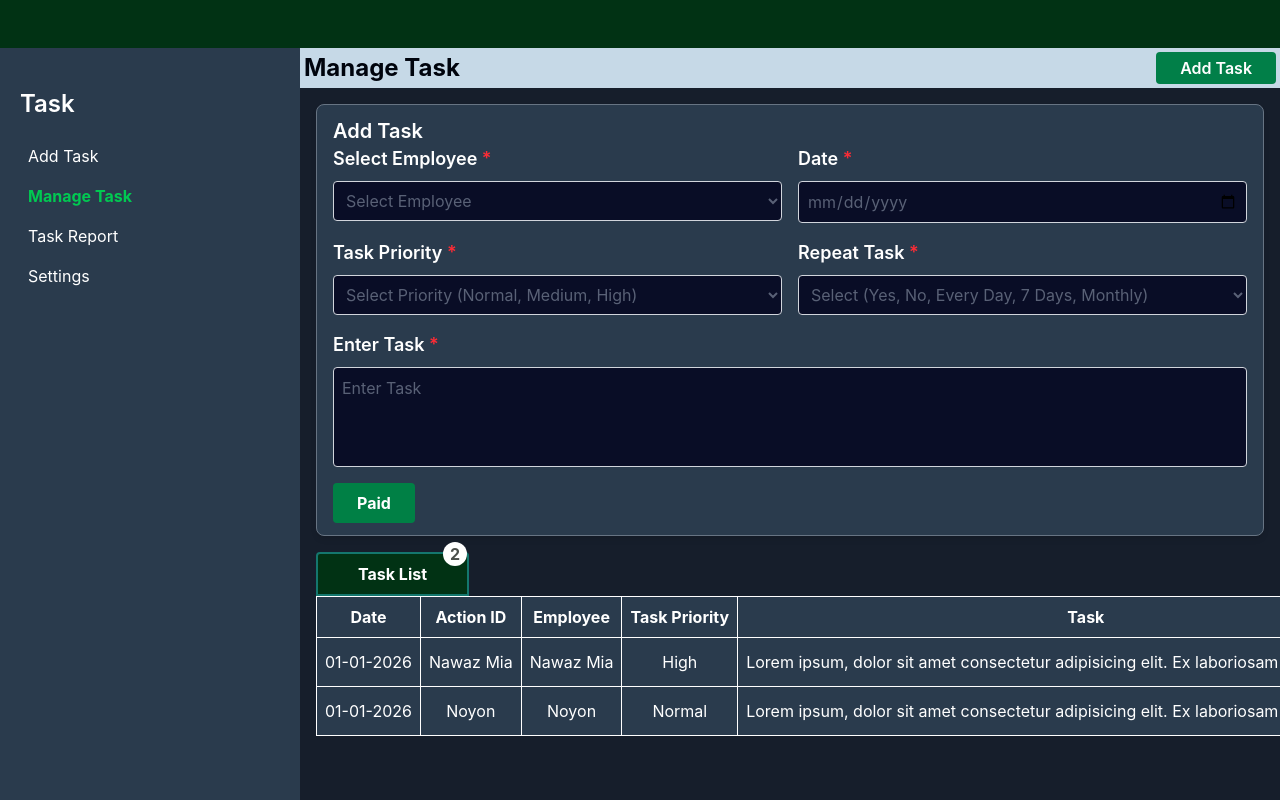
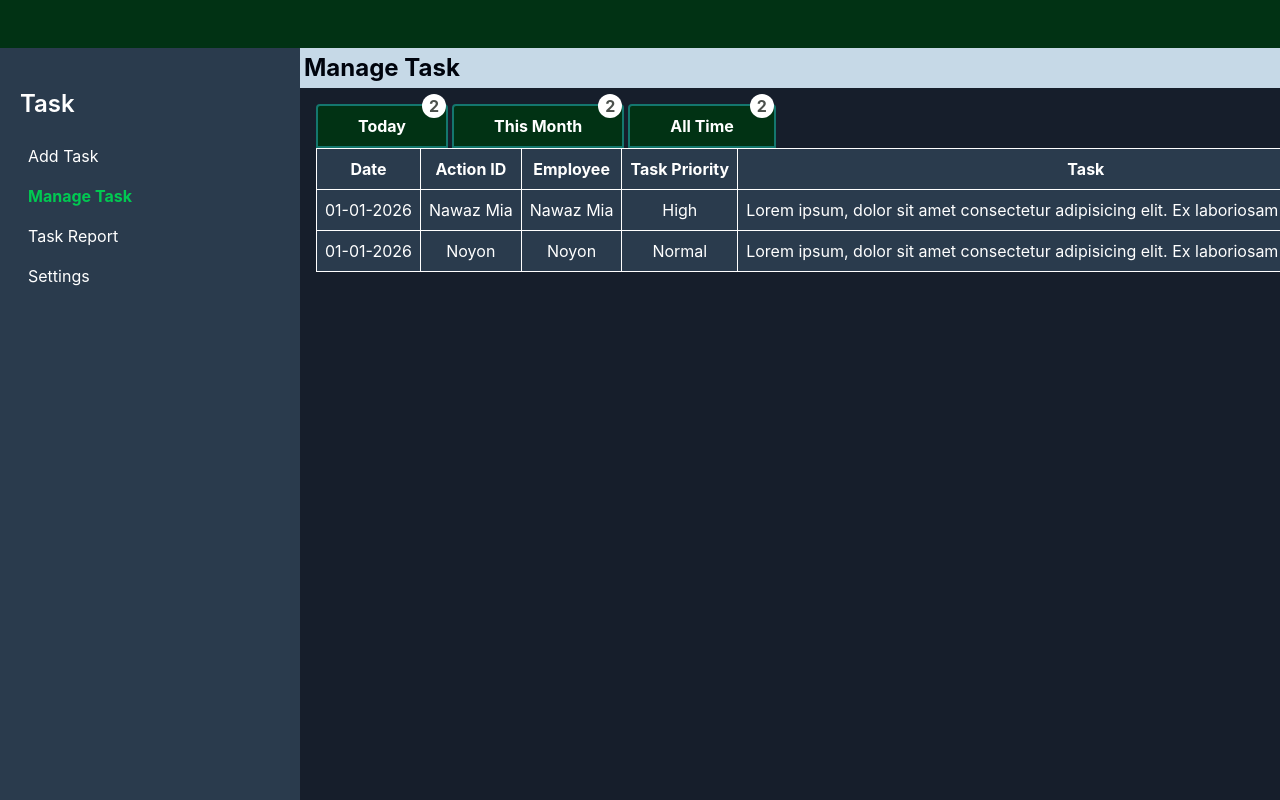
Before and after one commit to rafim699956/task, a React (Vite) app: page / in a window 1280 px wide. Both pictures are taken after a click on the item "Manage Task". Built offline with nearby package versions, Linux system fonts and the light colour scheme.

Commit message:
add tab content

```diff
--- a/app/features/tasklist/tasklistSlice.js
+++ b/app/features/tasklist/tasklistSlice.js
@@ -4,16 +4,16 @@ export const taskListSlice = createSlice({
     initialState: {
         tasks: [
             {
+                id: 1,
                 date: '01-01-2026',
-                actionId: 'Nawaz Mia',
                 employee: 'Nawaz Mia',
                 taskPriority: 'High',
                 taskContent: 'Lorem ipsum, dolor sit amet consectetur adipisicing elit. Ex laboriosam nisi ab non quidem',
                 status: 'Pending',
             },
             {
+                id: 2,
                 date: '01-01-2026',
-                actionId: 'Noyon',
                 employee: 'Noyon',
                 taskPriority: 'Normal',
                 taskContent: 'Lorem ipsum, dolor sit amet consectetur adipisicing elit. Ex laboriosam nisi ab non quidem',
@@ -21,6 +21,12 @@ export const taskListSlice = createSlice({
             },
         ],
     },
+    reducers: {
+        addNewTask(state, action) {
+            let id = state.tasks.length + 1;
+            state.tasks.push({ ...action.payload, id, status: 'Pending' });
+        }
+    }
 })
-
+export const { addNewTask } = taskListSlice.actions;
 export default taskListSlice.reducer;
--- /dev/null
+++ b/src/components/AddTaskTabContent.jsx
@@ -0,0 +1,16 @@
+import TaskForm from "./TaskForm";
+import TaskList from "./TaskList";
+
+const AddTaskTabContent = () => {
+  return (
+    <>
+      <div className="bg-[#2A3B4D] py-3 px-4 rounded-lg shadow-md border border-[#677483] flex flex-col">
+        <p className="text-white text-xl font-semibold">Add Task</p>
+        <TaskForm />
+      </div>
+      <TaskList />
+    </>
+  );
+};
+
+export default AddTaskTabContent;
--- a/src/components/MainContent.jsx
+++ b/src/components/MainContent.jsx
@@ -1,17 +1,20 @@
+import { useSelector } from "react-redux";
 import ManageTask from "./ManageTask";
-import TaskForm from "./TaskForm";
-import TaskList from "./TaskList";
+import AddTaskTabContent from "./AddTaskTabContent";
+import ManageTaskTabContent from "./ManageTaskTabContent";
+import TaskReportTabContent from "./TaskReportTabContent";
+import SettingsTabContent from "./SettingsTabContent";
 
 const MainContent = () => {
+  const { activeTab } = useSelector((state) => state.tab);
   return (
     <main className="bg-[#161E2B] h-full grow flex flex-col overflow-hidden">
       <ManageTask />
       <div className="p-4 grow overflow-y-auto space-y-4">
-        <div className="bg-[#2A3B4D] py-3 px-4 rounded-lg shadow-md border border-[#677483] flex flex-col">
-          <p className="text-white text-xl font-semibold">Add Task</p>
-          <TaskForm />
-        </div>
-        <TaskList />
+        {activeTab === "Add Task" && <AddTaskTabContent />}
+        {activeTab === "Manage Task" && <ManageTaskTabContent />}
+        {activeTab === "Task Report" && <TaskReportTabContent />}
+        {activeTab === "Settings" && <SettingsTabContent />}
       </div>
     </main>
   );
--- a/src/components/ManageTask.jsx
+++ b/src/components/ManageTask.jsx
@@ -1,11 +1,17 @@
+import { useSelector } from "react-redux";
 
 const ManageTask = () => {
+  const { activeTab } = useSelector((state) => state.tab);
   return (
-    <div className='bg-[#C6D9E7] p-1 flex justify-between items-center'>
-        <h2 className="text-2xl text-[#00040D] font-bold">Manage Task</h2>
-        <button className="bg-[#017F48] py-1 px-6 text-white font-semibold text-base rounded cursor-pointer">Add Task</button>
+    <div className="bg-[#C6D9E7] p-1 flex justify-between items-center">
+      <h2 className="text-2xl text-[#00040D] font-bold">{activeTab}</h2>
+      {activeTab === "Add Task" && (
+        <button className="bg-[#017F48] py-1 px-6 text-white font-semibold text-base rounded cursor-pointer">
+          Add Task
+        </button>
+      )}
     </div>
-  )
-}
+  );
+};
 
-export default ManageTask
+export default ManageTask;
--- /dev/null
+++ b/src/components/ManageTaskTabContent.jsx
@@ -0,0 +1,55 @@
+import { useSelector } from "react-redux";
+
+const ManageTaskTabContent = () => {
+  const { tasks } = useSelector((state) => state.taskList);
+  return (
+    <div>
+      <div className="flex gap-1">
+        <p className="py-2 px-10 rounded rounded-br-none rounded-bl-none bg-[#013214] inline-block text-white font-bold border-2 border-[#14776E] relative">
+          Today
+          <span className="absolute top-0 right-0 bg-white text-[#4B504C] p-2 rounded-full transform -translate-y-1/2 size-6 flex items-center justify-center">
+            {tasks.length}
+          </span>
+        </p>
+        <p className="py-2 px-10 rounded rounded-br-none rounded-bl-none bg-[#013214] inline-block text-white font-bold border-2 border-[#14776E] relative">
+          This Month
+          <span className="absolute top-0 right-0 bg-white text-[#4B504C] p-2 rounded-full transform -translate-y-1/2 size-6 flex items-center justify-center">
+            {tasks.length}
+          </span>
+        </p>
+        <p className="py-2 px-10 rounded rounded-br-none rounded-bl-none bg-[#013214] inline-block text-white font-bold border-2 border-[#14776E] relative">
+          All Time
+          <span className="absolute top-0 right-0 bg-white text-[#4B504C] p-2 rounded-full transform -translate-y-1/2 size-6 flex items-center justify-center">
+            {tasks.length}
+          </span>
+        </p>
+      </div>
+      <table className="w-full text-center text-white border border-[#677483] overflow-x-auto bg-[#2A3B4D]">
+        <thead>
+          <tr>
+            <th>Date</th>
+            <th>Action ID</th>
+            <th>Employee</th>
+            <th>Task Priority</th>
+            <th>Task</th>
+            <th>Status</th>
+          </tr>
+        </thead>
+        <tbody>
+          {tasks.map((task) => (
+            <tr key={task.id} className="border-t border-[#677483]">
+              <td>{task.date}</td>
+              <td>{task.employee}</td>
+              <td>{task.employee}</td>
+              <td>{task.taskPriority}</td>
+              <td>{task.taskContent}</td>
+              <td>{task.status}</td>
+            </tr>
+          ))}
+        </tbody>
+      </table>
+    </div>
+  );
+};
+
+export default ManageTaskTabContent;
--- /dev/null
+++ b/src/components/SettingsTabContent.jsx
@@ -0,0 +1,7 @@
+const SettingsTabContent = () => {
+  return (
+    <div>SettingsTabContent</div>
+  )
+}
+
+export default SettingsTabContent
--- a/src/components/TaskForm.jsx
+++ b/src/components/TaskForm.jsx
@@ -1,17 +1,19 @@
 import { useState } from "react";
-import { useSelector } from "react-redux";
+import { useDispatch, useSelector } from "react-redux";
+import { addNewTask } from "../../app/features/tasklist/tasklistSlice";
 
 const TaskForm = () => {
   const { employees } = useSelector((state) => state.employee);
   const taskPriorities = useSelector((state) => state.taskPriority);
   const repetTasks = useSelector((state) => state.repetTask);
+  const dispatch = useDispatch();
 
   const [formData, setFormData] = useState({
     employee: "",
     date: "",
-    priority: "",
+    taskPriority: "",
     repeatTask: "",
-    description: "",
+    taskContent: "",
   });
 
   const [errors, setErrors] = useState({});
@@ -40,14 +42,14 @@ const TaskForm = () => {
     if (!formData.date) {
       newErrors.date = "Please select a date";
     }
-    if (!formData.priority) {
-      newErrors.priority = "Please select a priority";
+    if (!formData.taskPriority) {
+      newErrors.taskPriority = "Please select a taskPriority";
     }
     if (!formData.repeatTask) {
       newErrors.repeatTask = "Please select a repeat task";
     }
-    if (!formData.description.trim()) {
-      newErrors.description = "Please enter task description";
+    if (!formData.taskContent.trim()) {
+      newErrors.taskContent = "Please enter task taskContent";
     }
 
     setErrors(newErrors);
@@ -58,6 +60,7 @@ const TaskForm = () => {
     e.preventDefault();
     if (validateForm()) {
       console.log("Form Data:", formData);
+      dispatch(addNewTask(formData));
     } else {
       console.log("Validation errors:", errors);
     }
@@ -104,27 +107,27 @@ const TaskForm = () => {
       </div>
 
       <div className="flex flex-col gap-2">
-        <label htmlFor="priority" className="text-white text-lg font-semibold">
-          Task Priority <span className="text-red-500">*</span>
+        <label htmlFor="taskPriority" className="text-white text-lg font-semibold">
+          Task taskPriority <span className="text-red-500">*</span>
         </label>
         <select
-          id="priority"
-          name="priority"
-          value={formData.priority}
+          id="taskPriority"
+          name="taskPriority"
+          value={formData.taskPriority}
           onChange={handleChange}
-          className={`border ${errors.priority ? "border-red-500" : "border-gray-300"} rounded p-2`}
+          className={`border ${errors.taskPriority ? "border-red-500" : "border-gray-300"} rounded p-2`}
         >
           <option value="">
-            Select Priority ({taskPriorities.join(", ")})
+            Select taskPriority ({taskPriorities.join(", ")})
           </option>
-          {taskPriorities.map((priority) => (
-            <option key={priority} value={priority}>
-              {priority}
+          {taskPriorities.map((taskPriority) => (
+            <option key={taskPriority} value={taskPriority}>
+              {taskPriority}
             </option>
           ))}
         </select>
-        {errors.priority && (
-          <p className="text-red-500 text-sm">{errors.priority}</p>
+        {errors.taskPriority && (
+          <p className="text-red-500 text-sm">{errors.taskPriority}</p>
         )}
       </div>
 
@@ -156,21 +159,21 @@ const TaskForm = () => {
 
       <div className="flex flex-col gap-2 col-span-2">
         <label
-          htmlFor="description"
+          htmlFor="taskContent"
           className="text-white text-lg font-semibold"
         >
           Enter Task <span className="text-red-500">*</span>
         </label>
         <textarea
-          id="description"
-          name="description"
-          value={formData.description}
+          id="taskContent"
+          name="taskContent"
+          value={formData.taskContent}
           onChange={handleChange}
           placeholder="Enter Task"
-          className={`border ${errors.description ? "border-red-500" : "border-gray-300"} rounded p-2 min-h-25`}
+          className={`border ${errors.taskContent ? "border-red-500" : "border-gray-300"} rounded p-2 min-h-25`}
         />
-        {errors.description && (
-          <p className="text-red-500 text-sm">{errors.description}</p>
+        {errors.taskContent && (
+          <p className="text-red-500 text-sm">{errors.taskContent}</p>
         )}
       </div>
 
--- a/src/components/TaskList.jsx
+++ b/src/components/TaskList.jsx
@@ -4,7 +4,12 @@ const TaskList = () => {
   const { tasks } = useSelector((state) => state.taskList);
   return (
     <div>
-    <p className='py-2 px-10 rounded rounded-br-none rounded-bl-none bg-[#013214] inline-block text-white font-bold border-2 border-[#14776E] relative'>Task List <span className="absolute top-0 right-0 bg-white text-[#4B504C] p-2 rounded-full transform -translate-y-1/2 size-6 flex items-center justify-center">{tasks.length}</span></p>
+      <p className="py-2 px-10 rounded rounded-br-none rounded-bl-none bg-[#013214] inline-block text-white font-bold border-2 border-[#14776E] relative">
+        Task List{" "}
+        <span className="absolute top-0 right-0 bg-white text-[#4B504C] p-2 rounded-full transform -translate-y-1/2 size-6 flex items-center justify-center">
+          {tasks.length}
+        </span>
+      </p>
       <table className="w-full text-center text-white border border-[#677483] overflow-x-auto bg-[#2A3B4D]">
         <thead>
           <tr>
@@ -18,10 +23,10 @@ const TaskList = () => {
           </tr>
         </thead>
         <tbody>
-          {tasks.map((task, index) => (
-            <tr key={index} className="border-t border-[#677483]">
+          {tasks.map((task) => (
+            <tr key={task.id} className="border-t border-[#677483]">
               <td>{task.date}</td>
-              <td>{task.actionId}</td>
+              <td>{task.employee}</td>
               <td>{task.employee}</td>
               <td>{task.taskPriority}</td>
               <td>{task.taskContent}</td>
--- /dev/null
+++ b/src/components/TaskReportTabContent.jsx
@@ -0,0 +1,7 @@
+const TaskReportTabContent = () => {
+  return (
+    <div>TaskReportTabContent</div>
+  )
+}
+
+export default TaskReportTabContent
```
